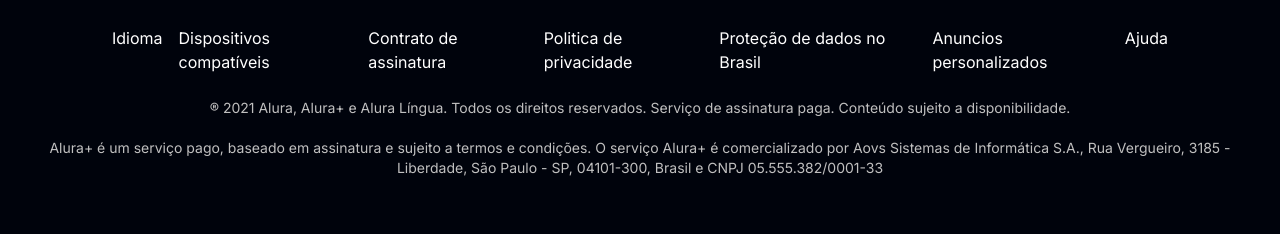
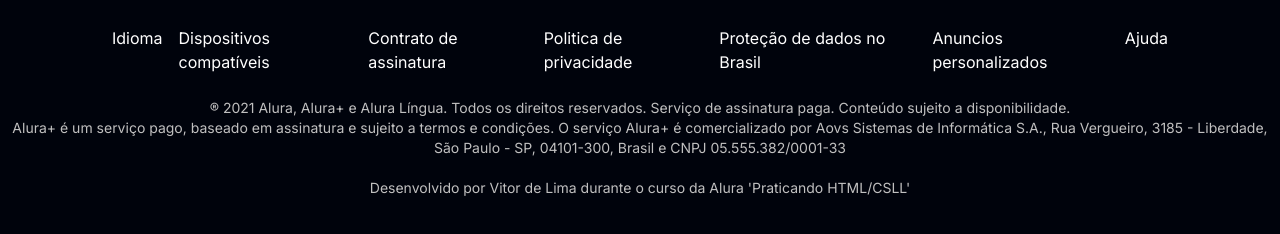
Before and after one commit to VtrLima00/Alura_Plus, a plain HTML site: page index.html in a window 1280 px wide. Shown: the part 3749-3983 px from the top of the page. Drawn offline with Linux system fonts and the light colour scheme.

Commit message:
Add files via upload

```diff
--- a/index.html
+++ b/index.html
@@ -70,6 +70,7 @@
         </ul>
         <p class="rodape__texto">® 2021 Alura, Alura+ e Alura Língua. Todos os direitos reservados. Serviço de assinatura paga. Conteúdo sujeito a disponibilidade.</p>
         <p class="rodape__texto">Alura+ é um serviço pago, baseado em assinatura e sujeito a termos e condições. O serviço Alura+ é comercializado por Aovs Sistemas de Informática S.A., Rua Vergueiro, 3185 - Liberdade, São Paulo - SP, 04101-300, Brasil e CNPJ 05.555.382/0001-33</p>
+        <p class="rodape__texto">Desenvolvido por Vitor de Lima durante o curso da Alura 'Praticando HTML/CSLL'</p>
     </footer>
 
 </body>
```
